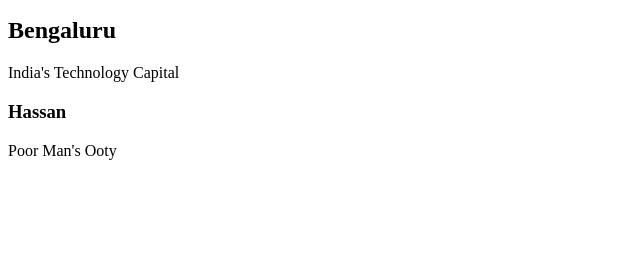
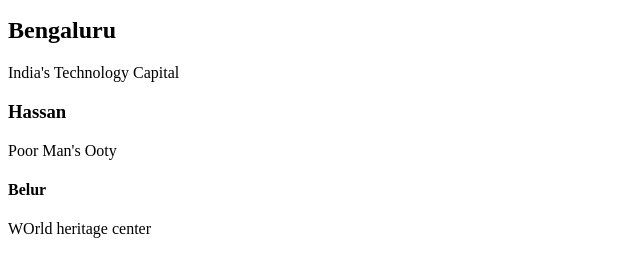
Before and after one commit to Ganavi-DevTools/ganavi-test, a plain HTML site: page index.html in a window 1280 px wide. Shown: the part 87-364 px from the top of the page, without its empty margins (0-640 px from the left). Drawn offline with Linux system fonts and the light colour scheme.

Commit message:
inserted

```diff
--- a/index.html
+++ b/index.html
@@ -6,5 +6,7 @@
 		<p>India's Technology Capital</p>
 		<h3>Hassan</h3>
 		<p>Poor Man's Ooty</p>
+		<h4>Belur</h4>
+		<p>WOrld heritage center</p>
 	</body>
 </html>
```
